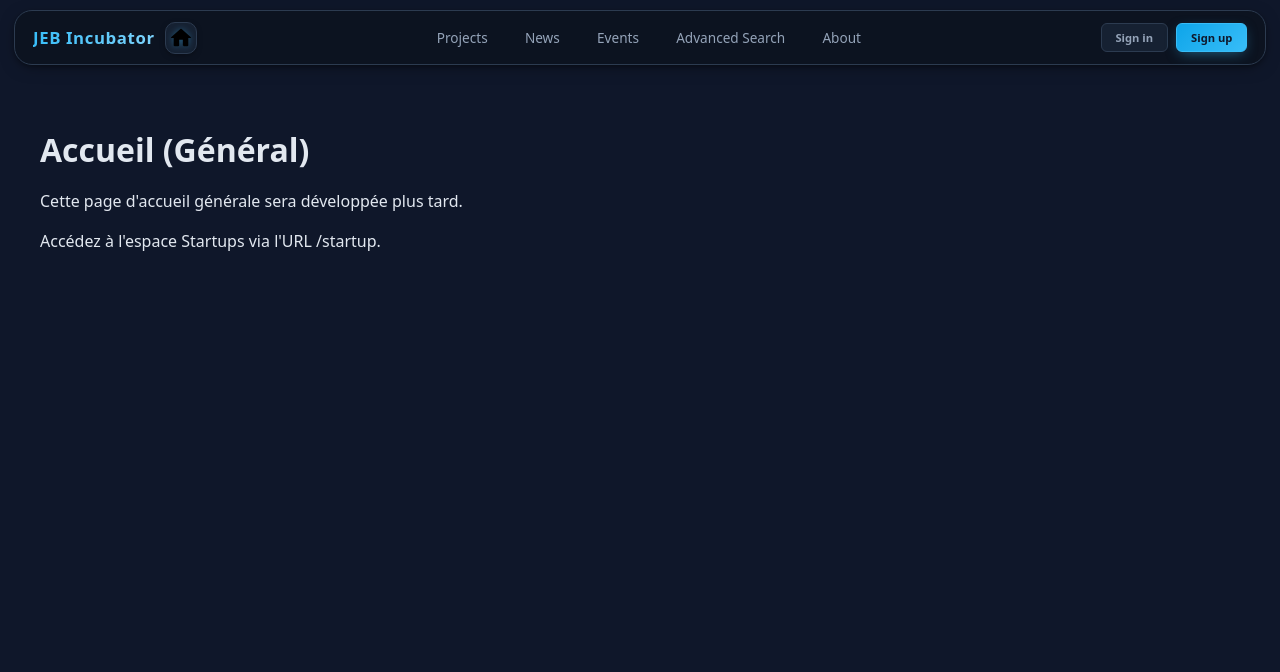
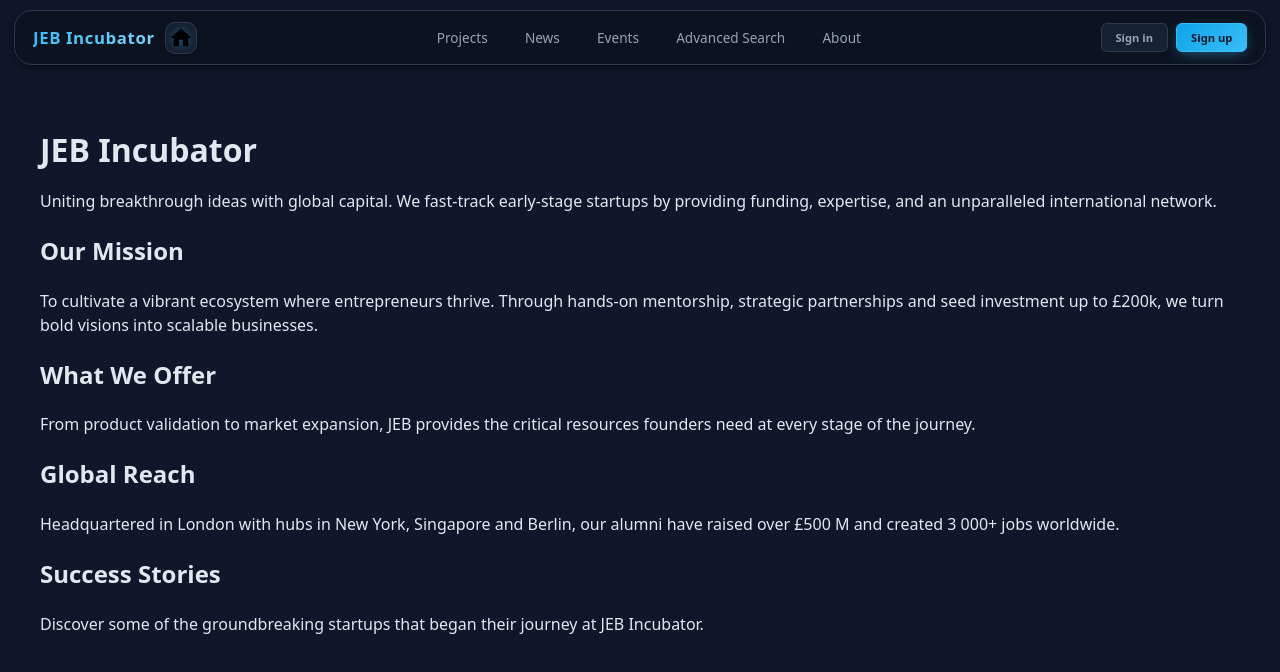
Before and after one commit to Aincrad-Flux/NextRise, a React (Vite) app in the folder frontend/: page / in a window 1280 px wide. Shown: the top 672 px of the page. Built offline with nearby package versions, Linux system fonts and the light colour scheme.

Commit message:
[refactor] update Home page content to reflect JEB Incubator mission and offerings

```diff
--- a/frontend/src/pages/Home.jsx
+++ b/frontend/src/pages/Home.jsx
@@ -6,9 +6,21 @@ export default function Home() {
     <div className="home-container">
       <TopBar />
       <main className="home-main constrained" style={{ padding: '2rem' }}>
-        <h1>Accueil (Général)</h1>
-        <p>Cette page d'accueil générale sera développée plus tard.</p>
-        <p>Accédez à l'espace Startups via l'URL /startup.</p>
+        <h1>JEB Incubator</h1>
+        <p>Uniting breakthrough ideas with global capital. We fast-track early-stage startups by providing
+            funding, expertise, and an unparalleled international network.</p>
+        <h2>Our Mission</h2>
+        <p>To cultivate a vibrant ecosystem where entrepreneurs thrive. Through hands-on mentorship,
+            strategic partnerships and seed investment up to £200k, we turn bold visions into scalable
+            businesses.</p>
+        <h2>What We Offer</h2>
+        <p>From product validation to market expansion, JEB provides the critical resources founders need at
+            every stage of the journey.</p>
+        <h2>Global Reach</h2>
+        <p>Headquartered in London with hubs in New York, Singapore and Berlin, our alumni have raised over
+            £500 M and created 3 000+ jobs worldwide.</p>
+        <h2>Success Stories</h2>
+        <p>Discover some of the groundbreaking startups that began their journey at JEB Incubator.</p>
       </main>
     </div>
   )
```
